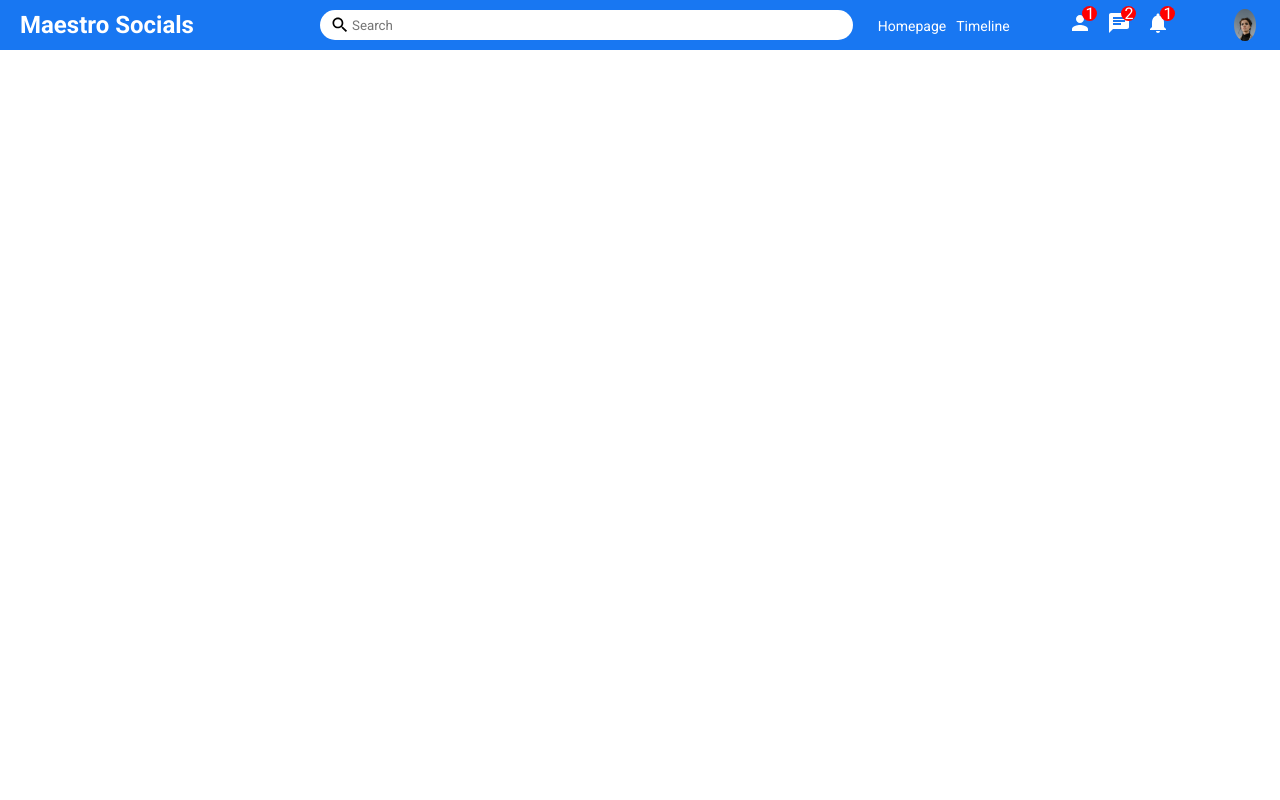
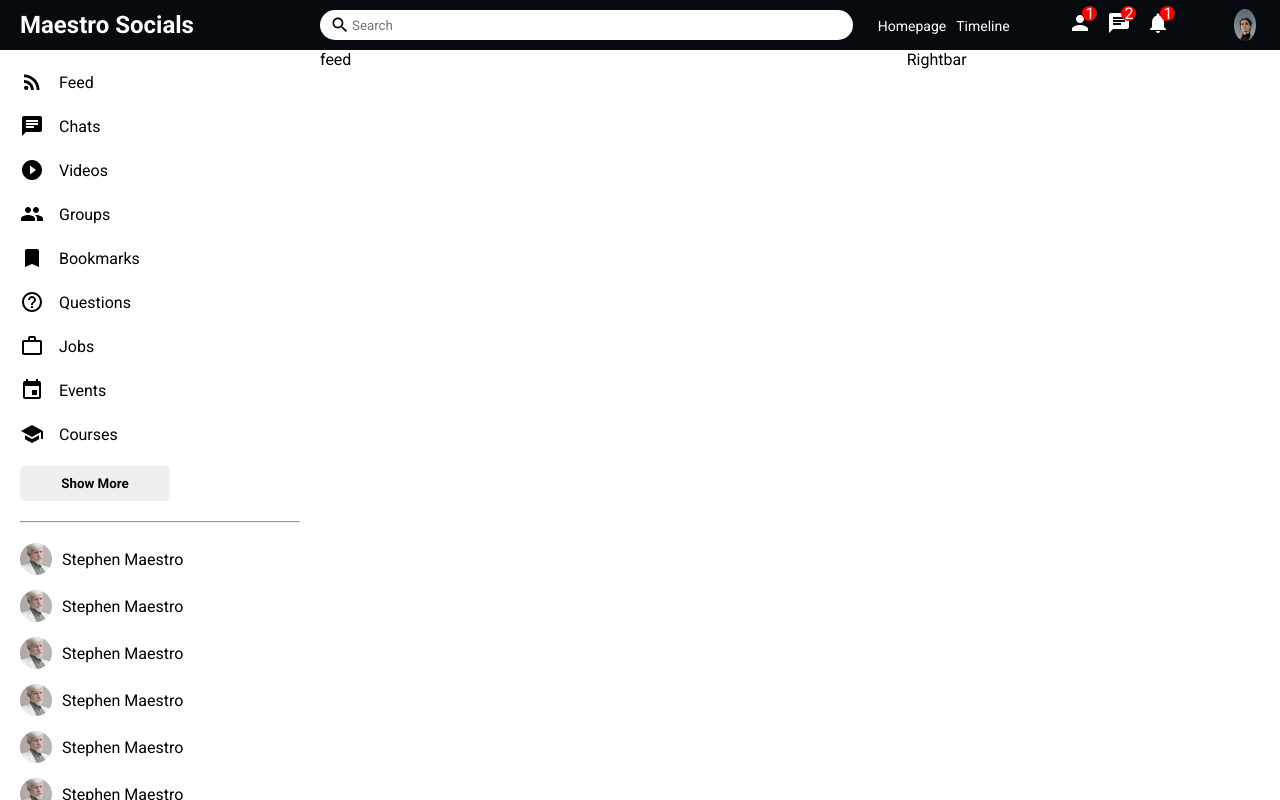
Before and after one commit to DeMaestro5/maestro-socials, a React (Create React App) app: page / in a window 1280 px wide. Built offline with nearby package versions, Linux system fonts and the light colour scheme.

Commit message:
feat:added sidebar and updated topbar background clor

```diff
--- a/src/Pages/home/Home.js
+++ /dev/null
@@ -1,10 +0,0 @@
-import Topbar from "../../components/topbar/Topbar";
-
-export default function Home() {
-    return (
-        <div>
-            <Topbar />
-        </div>
-
-    )
-}
--- /dev/null
+++ b/src/Pages/home/Home.jsx
@@ -0,0 +1,21 @@
+import Sidebar from "../../components/sidebar/Sidebar";
+import Topbar from "../../components/topbar/Topbar";
+import Feed from "../../components/feed/Feed";
+import Rightbar from "../../components/rightbar/Rightbar"
+import './home.css'
+
+export default function Home() {
+    return (
+        <div>
+            <Topbar />
+            <div className="homeContainer">
+            <Sidebar/>
+            <Feed />
+            <Rightbar/>
+
+            </div>
+
+        </div>
+
+    )
+}
--- a/src/Pages/home/home.css
+++ b/src/Pages/home/home.css
@@ -0,0 +1,4 @@
+.homeContainer{
+    display: flex;
+    width: 100%;
+}
--- /dev/null
+++ b/src/components/feed/Feed.jsx
@@ -0,0 +1,12 @@
+import React from 'react'
+import './feed.css'
+
+function feed() {
+  return (
+    <div className='feed'>
+      feed
+      </div>
+  )
+}
+
+export default feed
--- /dev/null
+++ b/src/components/feed/feed.css
@@ -0,0 +1,3 @@
+.feed{
+    flex: 5.5;
+}
--- /dev/null
+++ b/src/components/rightbar/Rightbar.jsx
@@ -0,0 +1,12 @@
+import React from 'react'
+import './rightbar.css'
+
+function Rightbar() {
+  return (
+    <div className='rightbar'>
+      Rightbar
+      </div>
+  )
+}
+
+export default Rightbar
--- /dev/null
+++ b/src/components/rightbar/rightbar.css
@@ -0,0 +1,3 @@
+.rightbar{
+    flex: 3.5;
+}
--- /dev/null
+++ b/src/components/sidebar/Sidebar.jsx
@@ -0,0 +1,128 @@
+import React from 'react'
+import './sidebar.css'
+import {
+    RssFeed,
+    Chat,
+    PlayCircleFilledOutlined,
+    Group,
+    Bookmark,
+    HelpOutline,
+    WorkOutline,
+    Event,
+    School,
+  } from "@material-ui/icons";
+
+export default function Sidebar() {
+  return (
+    <div className='sidebar'>
+        <div className="sidebarWrapper">
+           <ul className="sidebarList">
+            <li className="sidebarListItem">
+                <RssFeed className='sidebarIcon'/>
+                <span className='sidebarListItemText'>Feed</span>
+            </li>
+            <li className="sidebarListItem">
+            <Chat className="sidebarIcon" />
+            <span className="sidebarListItemText">Chats</span>
+          </li>
+          <li className="sidebarListItem">
+            <PlayCircleFilledOutlined className="sidebarIcon" />
+            <span className="sidebarListItemText">Videos</span>
+          </li>
+          <li className="sidebarListItem">
+            <Group className="sidebarIcon" />
+            <span className="sidebarListItemText">Groups</span>
+          </li>
+          <li className="sidebarListItem">
+            <Bookmark className="sidebarIcon" />
+            <span className="sidebarListItemText">Bookmarks</span>
+          </li>
+          <li className="sidebarListItem">
+            <HelpOutline className="sidebarIcon" />
+            <span className="sidebarListItemText">Questions</span>
+          </li>
+          <li className="sidebarListItem">
+            <WorkOutline className="sidebarIcon" />
+            <span className="sidebarListItemText">Jobs</span>
+          </li>
+          <li className="sidebarListItem">
+            <Event className="sidebarIcon" />
+            <span className="sidebarListItemText">Events</span>
+          </li>
+          <li className="sidebarListItem">
+            <School className="sidebarIcon" />
+            <span className="sidebarListItemText">Courses</span>
+          </li>
+        </ul>
+           <button className="sidebarButton">Show More</button>
+           <hr className='sidebarHr'/>
+           <ul className="sidebarFriendList">
+            <li className="sidebarFriend">
+                <img className='sidebarFriendImg' src='/assets/person/2.jpeg' alt='' />
+                <span className="sidebarFriendName">Stephen Maestro</span>
+            </li>
+            <li className="sidebarFriend">
+                <img className='sidebarFriendImg' src='/assets/person/2.jpeg' alt='' />
+                <span className="sidebarFriendName">Stephen Maestro</span>
+            </li>
+            <li className="sidebarFriend">
+                <img className='sidebarFriendImg' src='/assets/person/2.jpeg' alt='' />
+                <span className="sidebarFriendName">Stephen Maestro</span>
+            </li>
+            <li className="sidebarFriend">
+                <img className='sidebarFriendImg' src='/assets/person/2.jpeg' alt='' />
+                <span className="sidebarFriendName">Stephen Maestro</span>
+            </li>
+            <li className="sidebarFriend">
+                <img className='sidebarFriendImg' src='/assets/person/2.jpeg' alt='' />
+                <span className="sidebarFriendName">Stephen Maestro</span>
+            </li>
+            <li className="sidebarFriend">
+                <img className='sidebarFriendImg' src='/assets/person/2.jpeg' alt='' />
+                <span className="sidebarFriendName">Stephen Maestro</span>
+            </li>
+            <li className="sidebarFriend">
+                <img className='sidebarFriendImg' src='/assets/person/2.jpeg' alt='' />
+                <span className="sidebarFriendName">Stephen Maestro</span>
+            </li><li className="sidebarFriend">
+                <img className='sidebarFriendImg' src='/assets/person/2.jpeg' alt='' />
+                <span className="sidebarFriendName">Stephen Maestro</span>
+            </li>
+            <li className="sidebarFriend">
+                <img className='sidebarFriendImg' src='/assets/person/2.jpeg' alt='' />
+                <span className="sidebarFriendName">Stephen Maestro</span>
+            </li>
+            <li className="sidebarFriend">
+                <img className='sidebarFriendImg' src='/assets/person/2.jpeg' alt='' />
+                <span className="sidebarFriendName">Stephen Maestro</span>
+            </li>
+            <li className="sidebarFriend">
+                <img className='sidebarFriendImg' src='/assets/person/2.jpeg' alt='' />
+                <span className="sidebarFriendName">Stephen Maestro</span>
+            </li>
+            <li className="sidebarFriend">
+                <img className='sidebarFriendImg' src='/assets/person/2.jpeg' alt='' />
+                <span className="sidebarFriendName">Stephen Maestro</span>
+            </li>
+            <li className="sidebarFriend">
+                <img className='sidebarFriendImg' src='/assets/person/2.jpeg' alt='' />
+                <span className="sidebarFriendName">Stephen Maestro</span>
+            </li>
+            <li className="sidebarFriend">
+                <img className='sidebarFriendImg' src='/assets/person/2.jpeg' alt='' />
+                <span className="sidebarFriendName">Stephen Maestro</span>
+            </li>
+            <li className="sidebarFriend">
+                <img className='sidebarFriendImg' src='/assets/person/2.jpeg' alt='' />
+                <span className="sidebarFriendName">Stephen Maestro</span>
+            </li>
+            <li className="sidebarFriend">
+                <img className='sidebarFriendImg' src='/assets/person/2.jpeg' alt='' />
+                <span className="sidebarFriendName">Stephen Maestro</span>
+            </li>
+           </ul>
+        </div>
+
+        </div>
+  )
+}
--- /dev/null
+++ b/src/components/sidebar/sidebar.css
@@ -0,0 +1,57 @@
+.sidebar{
+    flex: 3;
+    height: calc(100vh - 50px);
+    overflow-y: scroll;
+}
+::-webkit-scrollbar{
+    width: 5px;
+}
+::-webkit-scrollbar-track{
+    background-color: rgb(247, 246, 246);
+}
+::-webkit-scrollbar-thumb{
+    background-color: rgb(167, 166, 166);
+}
+.sidebarWrapper{
+    padding: 20px;
+}
+.sidebarList{
+    padding: 0;
+    margin: 0;
+    list-style: none;
+}
+.sidebarListItem{
+    display: flex;
+    align-items: center;
+    margin-bottom: 20px;
+}
+.sidebarIcon{
+    margin-right: 15px;
+}
+.sidebarButton{
+    width: 150px;
+    border: none;
+    padding: 10px;
+    border-radius: 5px;
+    font-weight: bold;
+}
+.sidebarHr{
+    margin: 20px 0;
+}
+.sidebarFriendList{
+    padding: 0;
+    margin: 0;
+    list-style: none;
+}
+.sidebarFriend{
+    display: flex;
+    align-items: center;
+    margin-bottom: 15px;
+}
+.sidebarFriendImg{
+    width: 32px;
+    height: 32px;
+    border-radius: 50%;
+    object-fit: cover;
+    margin-right: 10px;
+}
--- a/src/components/topbar/topbar.css
+++ b/src/components/topbar/topbar.css
@@ -1,7 +1,7 @@
 .topbarContainer{
     height: 50px;
     width: 100%;
-    background-color: #1877f2;
+    background-color: #070a0f;
     display: flex;
     align-items: center;
     position: sticky;
```
